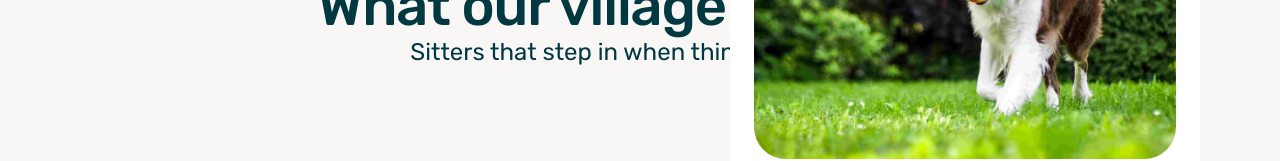
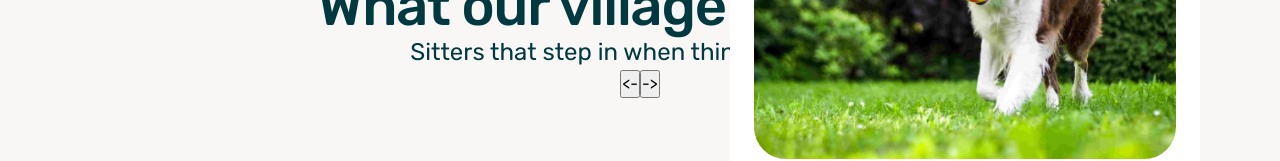
Before and after one commit to samsonc89/otter-replica, a React (Vite) app: page / in a window 1280 px wide. Shown: the part 1768-1929 px from the top of the page. Built offline with nearby package versions, Linux system fonts and the light colour scheme.

Commit message:
Refactor background color to css variable

```diff
--- a/src/containers/How/how.css
+++ b/src/containers/How/how.css
@@ -53,7 +53,8 @@
   align-items: center;
   gap: 7px;
   border: 2px solid transparent;
-  background-color: hsl(0deg 0% 100%);
+
+  background-color: var(--light-asset-bg-color);
   border-radius: 25px;
   padding: 0.875em 1.15em;
   line-height: 1;
--- a/src/containers/How/tabCard.css
+++ b/src/containers/How/tabCard.css
@@ -1,7 +1,7 @@
 .how-tab-content-wrapper {
   display: none;
   flex-direction: column;
-  background-color: hsl(0deg 0% 100%);
+  background-color: var(--light-asset-bg-color);
   padding: 1.5rem;
   height: 100%;
   border-radius: 48px;
--- a/src/containers/Testimonials/Testimonials.jsx
+++ b/src/containers/Testimonials/Testimonials.jsx
@@ -15,8 +15,14 @@ const Testimonials = () => {
             classes={"testimonials-text-wrapper"}
             props={sectionCopy}
           />
+          <div className="testimonials-btn-wrapper">
+            <button> {"<-"} </button>
+            <button>{"->"} </button>
+          </div>
         </div>
-        <div className="testimonials-column-right"></div>
+        <div className="testimonials-column-right">
+          <div className="testimonials-carousel-wrapper"></div>
+        </div>
       </div>
     </section>
   );
--- a/src/index.css
+++ b/src/index.css
@@ -14,6 +14,7 @@ body {
   --main-bg-color: hsl(20deg 17% 97%);
   --main-text-color: hsl(187deg 93% 13%);
   --light-text-color: hsl(0deg 0% 100%);
+  --light-asset-bg-color: hsl(0deg 0% 100%);
   line-height: 1.5;
   -webkit-font-smoothing: antialiased;
   min-height: 100vh;
@@ -68,7 +69,7 @@ button {
 }
 
 .btn {
-  background-color: hsl(0deg 0% 100%);
+  background-color: var(--light-asset-bg-color);
   border: none;
 }
 
```
